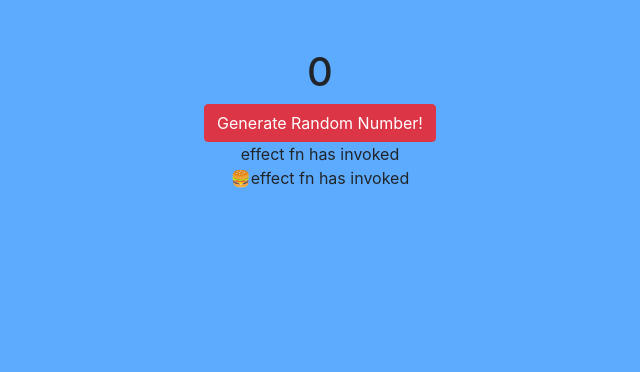
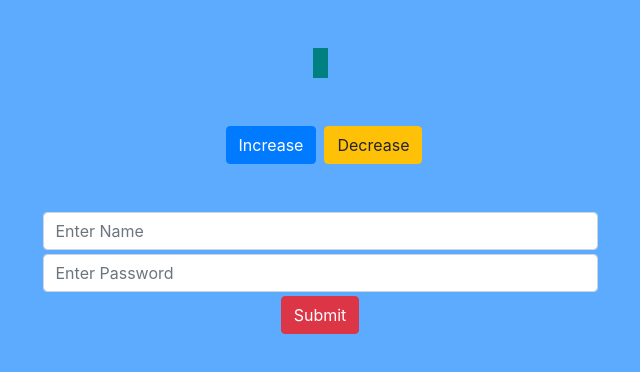
Before and after one commit to TahirShaikh85/learning-react, a React (Create React App) app: page / in a window 1280 px wide. Shown: the top 372 px of the page, without its empty margins (320-960 px from the left). Built offline with nearby package versions, Linux system fonts and the light colour scheme.

Commit message:
learning useReducer()

```diff
--- a/src/App.js
+++ b/src/App.js
@@ -11,6 +11,7 @@ import UseState2 from './learning/useState/useState2';
 import UseState3 from './learning/useState/useState3';
 
 import UseLayoutEffect from './learning/useLayoutEffect/useLayoutEffect';
+import UseReducer from './learning/useReducer/useReducer';
 
 function App() {
 
@@ -45,7 +46,11 @@ function App() {
 
     */}
 
+    {/* learning useLayoutEffect() hook
     <UseLayoutEffect/>
+    */}
+
+    <UseReducer/>
 
     </>
   );
--- /dev/null
+++ b/src/learning/useReducer/useReducer.js
@@ -0,0 +1,34 @@
+import React,{useReducer} from 'react';
+import UseReducer2 from './useReducer2';
+
+const initialState = { width: 15 };
+
+const reducer = (state,action)=>{
+    switch (action) {
+        case 'plus':
+            return {width:state.width + 15}
+        case 'minus':
+            return {width:state.width - 15}
+        default:
+            throw new Error("Bhai kya kr raha hai tu..");;
+    }
+}
+
+const UseReducer = () => {
+
+    const [state, dispatch] = useReducer(reducer, initialState)
+  return (
+    <div className='container text-center mt-5'>
+        <div style={{background:'teal',height:"30px",width:state.width, margin:"10px auto"}}></div>
+
+        <div className='mt-5'>
+            <button className="btn btn-primary mx-2" onClick={()=>dispatch('plus')}>Increase</button>
+            <button className="btn btn-warning" onClick={()=>dispatch('minus')}>Decrease</button>
+        </div>
+
+        <UseReducer2/>
+    </div>
+  )
+}
+
+export default UseReducer;
--- /dev/null
+++ b/src/learning/useReducer/useReducer2.js
@@ -0,0 +1,38 @@
+import React,{useReducer} from 'react'
+
+const reducer = (state,action)=>{
+    return {
+        ...state,
+        [action.target.name]:action.target.value
+    }
+}
+
+const UseReducer2 = () => {
+
+    const [formData,setFormData] = useReducer(reducer,{});
+
+    const handlesubmit = (e) => {
+        e.preventDefault();
+
+        if(formData.username.length < 5){
+           return alert("Username must be greater than 5")
+        }
+
+        const regex = /^(?=.*\d)(?=.*[!@#$%^&*])(?=.*[a-z])(?=.*[A-Z]).{8,}$/;
+        let passwordValidate = regex.test(formData.password);
+
+        if(!passwordValidate){
+            return alert("min 8 letter password, with at least a symbol, upper and lower case letters and a number")
+        }
+        console.log("Form data: ",formData);
+    }
+    return (
+        <form className='mx-auto w-50 my-5' onSubmit={handlesubmit}>
+            <input type="text" placeholder='Enter Name' onChange={setFormData} className="form-control mb-1" name='username' />
+            <input type="text" placeholder='Enter Password' onChange={setFormData} className="form-control"  name='password'/>
+            <button className="btn btn-danger mt-1">Submit</button>
+        </form>
+    )
+}
+
+export default UseReducer2;
```
